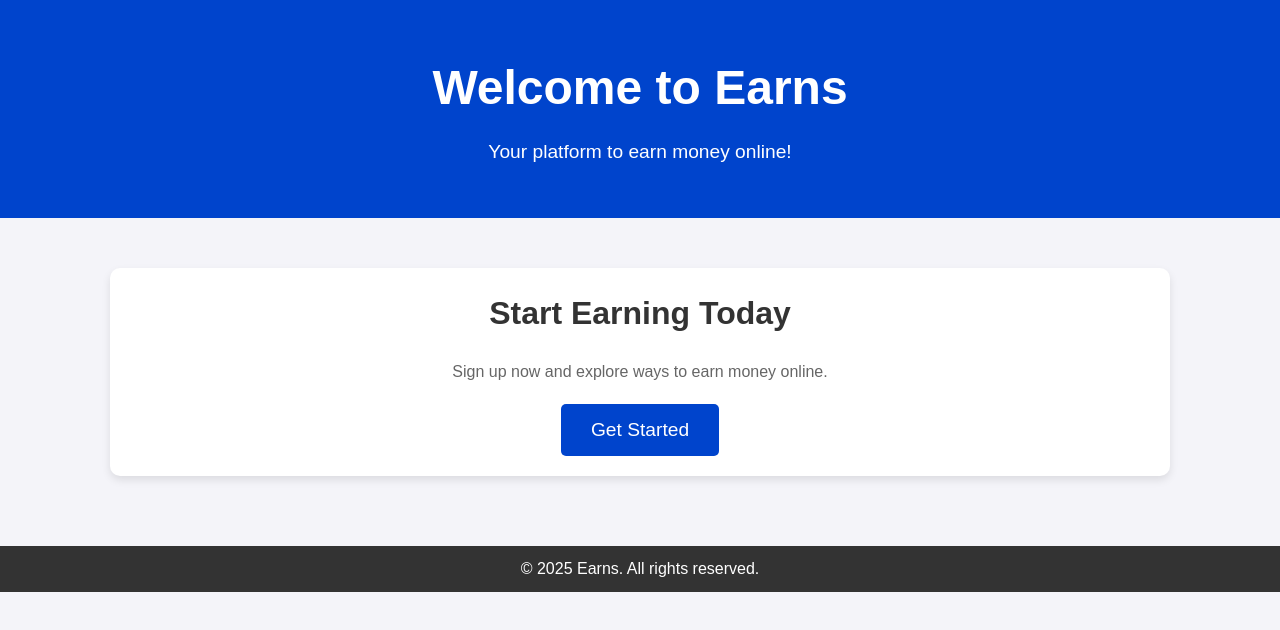
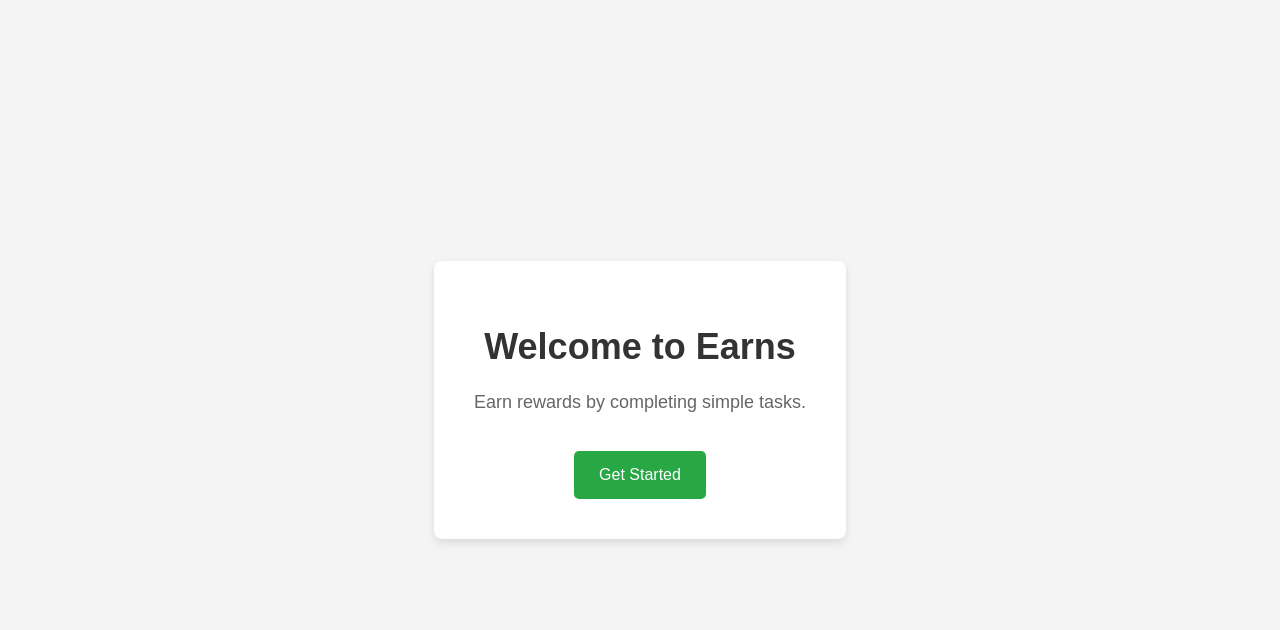
Before and after one commit to Queenceejay/earns, a plain HTML site: page index.html in a window 1280 px wide. Drawn offline with Linux system fonts and the light colour scheme; a script that the page names is missing.

Commit message:
Add Monetag code

```diff
--- a/index.html
+++ b/index.html
@@ -3,132 +3,60 @@
 <head>
     <meta charset="UTF-8">
     <meta name="viewport" content="width=device-width, initial-scale=1.0">
-    <title>Earns - Earn Money Online</title>
-
-    <!-- Internal CSS for styling -->
+    <meta name="monetag" content="d9fe1be28d509b12b5d24e568393a402">
+    <title>Earns</title>
     <style>
-        * {
+        body {
+            font-family: Arial, sans-serif;
             margin: 0;
             padding: 0;
-            box-sizing: border-box;
+            background-color: #f4f4f4;
+            display: flex;
+            justify-content: center;
+            align-items: center;
+            height: 100vh;
         }
 
-        body {
-            font-family: 'Arial', sans-serif;
-            background-color: #f4f4f9;
-            color: #333;
-            line-height: 1.6;
+        .container {
+            text-align: center;
+            background-color: #fff;
+            padding: 40px;
+            border-radius: 8px;
+            box-shadow: 0 4px 8px rgba(0, 0, 0, 0.1);
         }
 
-        header {
-            text-align: center;
-            background-color: #0044cc;
-            color: white;
-            padding: 50px 0;
+        h1 {
+            font-size: 36px;
+            color: #333;
         }
 
-        header h1 {
-            font-size: 3rem;
-            margin-bottom: 10px;
+        p {
+            font-size: 18px;
+            color: #666;
         }
 
-        header p {
-            font-size: 1.2rem;
+        .btn {
+            display: inline-block;
+            margin-top: 20px;
+            padding: 15px 25px;
+            background-color: #28a745;
+            color: #fff;
+            font-size: 16px;
+            border: none;
+            border-radius: 5px;
+            text-decoration: none;
         }
 
-        main {
-            max-width: 1100px;
-            margin: 0 auto;
-            padding: 20px;
-        }
-
-        section {
-            background-color: white;
-            border-radius: 10px;
-            padding: 20px;
-            box-shadow: 0 4px 8px rgba(0, 0, 0, 0.1);
-            margin-top: 30px;
-            text-align: center;
-        }
-
-        section h2 {
-            font-size: 2rem;
-            color: #333;
-            margin-bottom: 20px;
-        }
-
-        section p {
-            font-size: 1rem;
-            color: #666;
-            margin-bottom: 20px;
-        }
-
-        button {
-            background-color: #0044cc;
-            color: white;
-            border: none;
-            padding: 15px 30px;
-            font-size: 1.2rem;
-            cursor: pointer;
-            border-radius: 5px;
-            transition: background-color 0.3s ease;
-        }
-
-        button:hover {
-            background-color: #0033aa;
-        }
-
-        footer {
-            text-align: center;
-            background-color: #333;
-            color: white;
-            padding: 10px 0;
-            margin-top: 50px;
-        }
-
-        footer p {
-            font-size: 1rem;
-        }
-
-        /* Mobile responsive design */
-        @media (max-width: 768px) {
-            header h1 {
-                font-size: 2.5rem;
-            }
-
-            section h2 {
-                font-size: 1.8rem;
-            }
-
-            button {
-                padding: 10px 20px;
-                font-size: 1rem;
-            }
+        .btn:hover {
+            background-color: #218838;
         }
     </style>
 </head>
 <body>
-    <header>
+    <div class="container">
         <h1>Welcome to Earns</h1>
-        <p>Your platform to earn money online!</p>
-    </header>
-
-    <main>
-        <section>
-            <h2>Start Earning Today</h2>
-            <p>Sign up now and explore ways to earn money online.</p>
-            <button onclick="window.location.href='https://signup-link.com'">Get Started</button>
-        </section>
-    </main>
-
-    <footer>
-        <p>&copy; 2025 Earns. All rights reserved.</p>
-    </footer>
-
-    <!-- Monetag Ad Script -->
-    <script type="text/javascript" src="https://static.monetag.io/script.js"></script>
-    <script type="text/javascript">
-        monetag.init({accountId: 'YOUR_ACCOUNT_ID'});
-    </script>
+        <p>Earn rewards by completing simple tasks.</p>
+        <a href="#" class="btn">Get Started</a>
+    </div>
 </body>
 </html>
```
